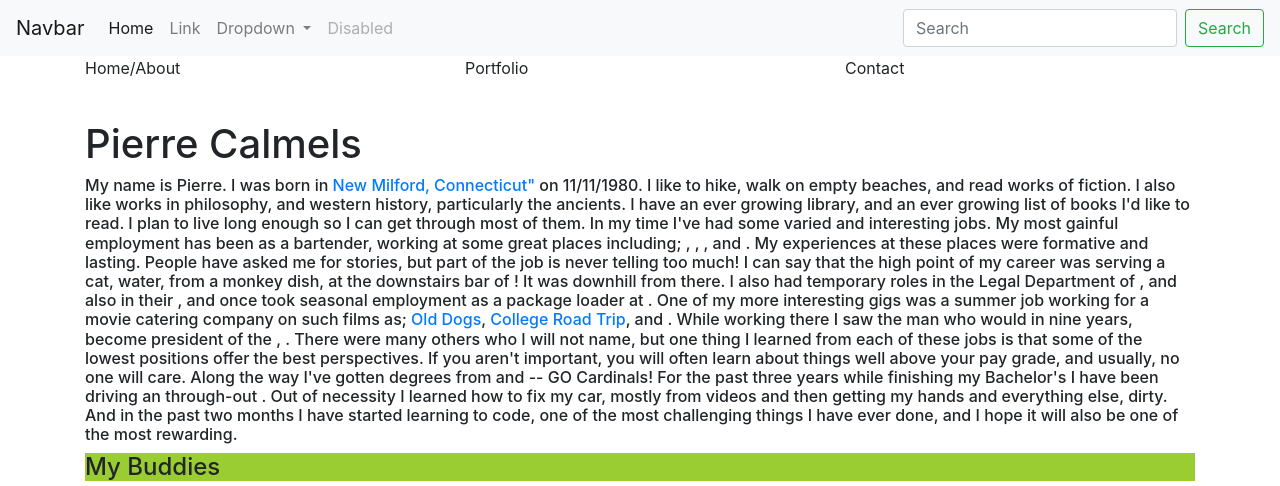
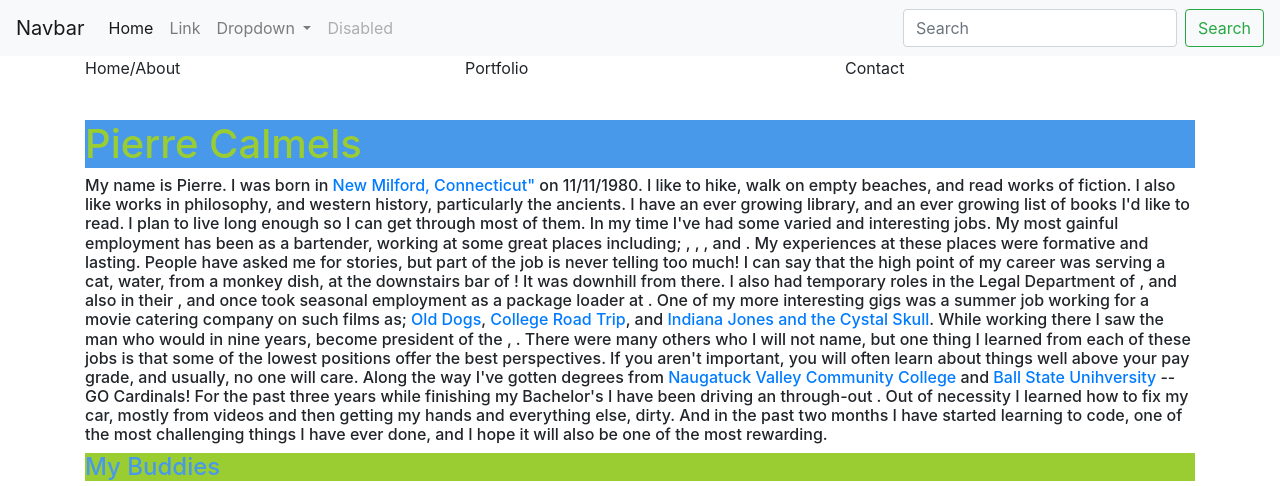
Before and after one commit to pierre8237/homework-2, a plain HTML site: page index.html in a window 1280 px wide. Shown: the top 486 px of the page. Drawn offline with nearby package versions, Linux system fonts and the light colour scheme.

Commit message:
Index.html links in <p> tag. First attempts to push assets folder

```diff
--- a/Assets/css/Homework-2MyOwnStylesheet.css
+++ b/Assets/css/Homework-2MyOwnStylesheet.css
@@ -1,12 +1,12 @@
 .index #myBuddies{
-    background-color:yellowgreen
+    background-color:yellowgreen;
+    color:rgb(72, 153, 234);
     }
 
 
-}
-
 .index #bioName{
     background-color:rgb(72, 153, 234);
+    color:yellowgreen;
 }
 
 .index .two-toned-footer-color{
--- a/index.html
+++ b/index.html
@@ -74,8 +74,8 @@
       </div>
       <div class="container">
         <div class="row">
-          <h6>My name is Pierre. I was born in <a href=http://www.newmilford.org>New Milford, Connecticut"</a> on 11/11/1980. I like to hike,
-          walk on empty beaches, and read works of fiction. I also like works in philosophy, and western history,
+          <h6>My name is Pierre. I was born in <a href=http://www.newmilford.org>New Milford, Connecticut"</a> on 11/11/1980.
+          I like to hike, walk on empty beaches, and read works of fiction. I also like works in philosophy, and western history,
           particularly the ancients. I have an ever growing library, and an ever growing list of books I'd like to read.
           I plan to live long enough so I can get through most of them. In my time I've had some varied and interesting
           jobs. My most gainful employment has been as a bartender, working at some great places including;
@@ -85,15 +85,16 @@
           at the downstairs bar of <Harry's New York Bar, Paris>! It was downhill from there. I also had temporary roles in the
           Legal Department of <UBS Investment Bank>, and also in their <Wealth Management Unit>, and once took seasonal employment
           as a package loader at <UPS>. One of my more interesting gigs was a summer job working for a movie catering company
-          on such films as; <a href=https://www.imdb.com/title/tt0976238>Old Dogs</a>, <a href=https://www.imdb.com/title/tt0997047>College Road Trip</a>, and <Indiana Jones and the Cystal Skull>. While working there I saw the man
-          who would in nine years, become president of the <United States>, <Donald Trump>. There were many others who I will not
-          name, but one thing I learned from each of these jobs is that some of the lowest positions offer the best perspectives.
-          If you aren't important, you will often learn about things well above your pay grade, and usually, no one will care.
-          Along the way I've gotten degrees from <Naugatuck Valley Community College> and <Ball State Unihversity> -- GO Cardinals!
-          For the past three years while finishing my Bachelor's I have been driving an <Uber> through-out <Connecticut>. Out of necessity
-          I learned how to fix my car, mostly from <You Tube> videos and then getting my hands and everything else, dirty. And in
-          the past two months I have started learning to code, one of the most challenging things I have ever done, and
-          I hope it will also be one of the most rewarding.
+          on such films as; <a href=https://www.imdb.com/title/tt0976238>Old Dogs</a>, <a href=https://www.imdb.com/title/tt0997047>
+          College Road Trip</a>, and <a href=https://www.imdb.com/title/tt0367882>Indiana Jones and the Cystal Skull</a>.
+          While working there I saw the man who would in nine years, become president of the <United States>, <Donald Trump>.
+          There were many others who I will not name, but one thing I learned from each of these jobs is that some of the lowest
+          positions offer the best perspectives. If you aren't important, you will often learn about things well above your pay grade,
+          and usually, no one will care. Along the way I've gotten degrees from <a href=https://www.nv.edu>Naugatuck Valley Community College</a>
+          and <a href=https://www.bsu.edu>Ball State Unihversity</a> -- GO Cardinals! For the past three years while finishing my
+          Bachelor's I have been driving an <Uber> through-out <Connecticut>. Out of necessity I learned how to fix my car, mostly from <You Tube>
+          videos and then getting my hands and everything else, dirty. And in the past two months I have started learning to code, one of the most
+          challenging things I have ever done, and I hope it will also be one of the most rewarding.
           </h6>
         </div>
       </div>
```
Also changed, not shown: Assets/images/BarRoomRogerShermanInn.jfif (added), Assets/images/CobbsMill_pewter_bar1.jpg (added), Assets/images/Harry'sNewYorkBar.jpg (added), Assets/images/Rainsford, William, Le Chateau in early 1970s.jpeg (added), Assets/images/ShakespeareGardenMayflowerInn.jfif (added), Assets/images/ThePequotInn.jfif (added), Assets/images/UBS1285.jfif (added), Assets/images/UBSStamford.jfif (added).
